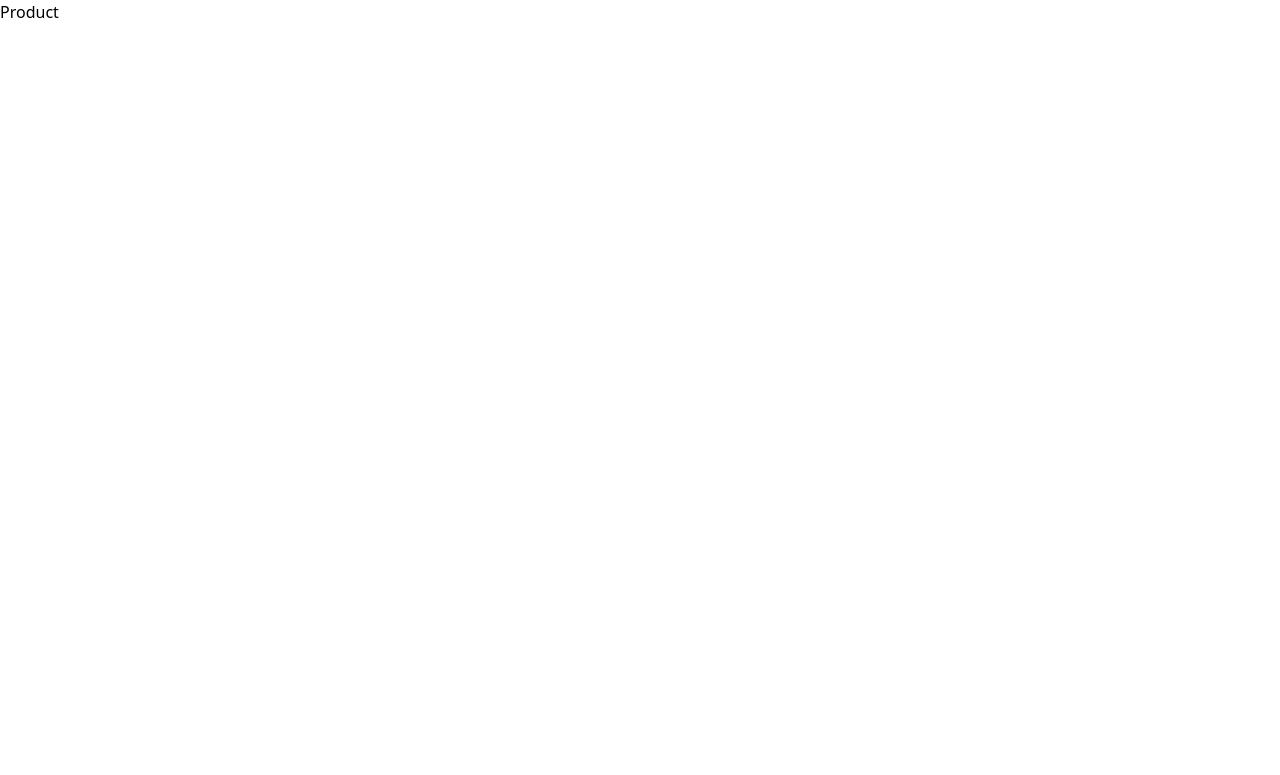
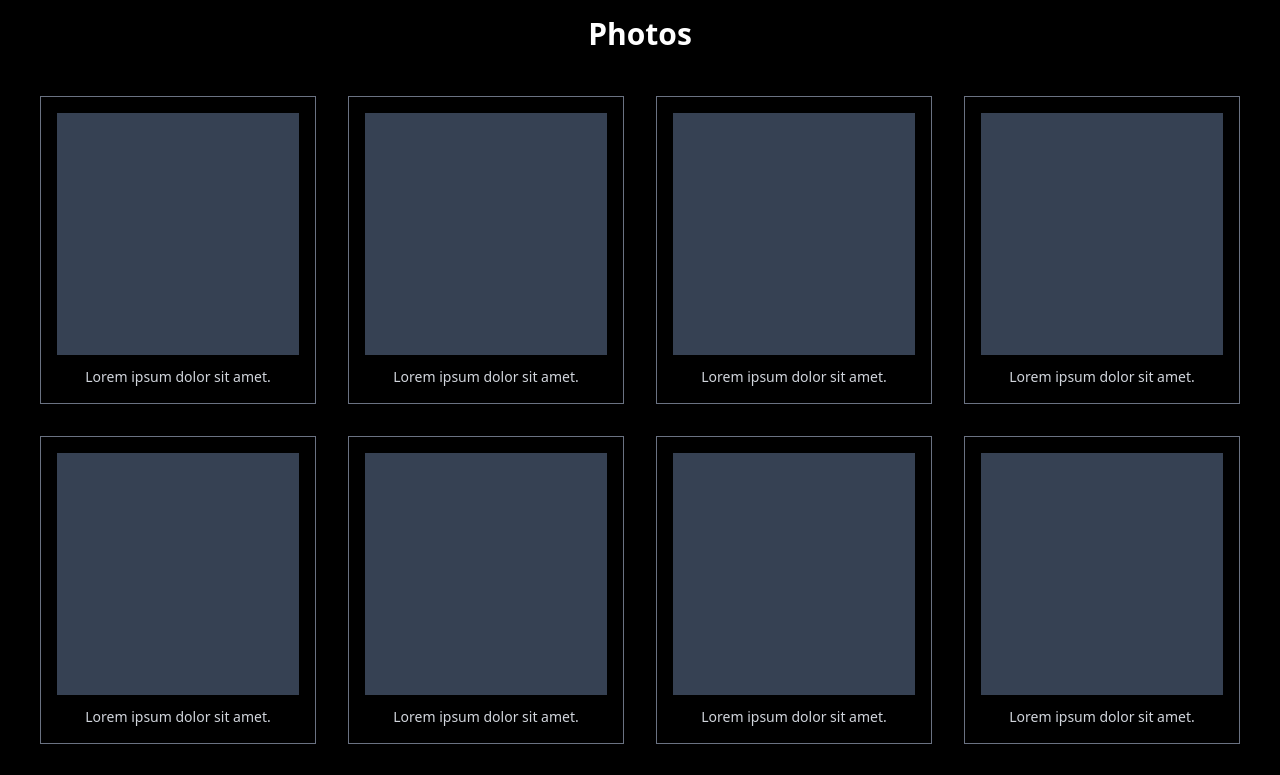
Before and after one commit to Rahul84825/Assignment-no.-5, a React (Vite) app: page / in a window 1280 px wide. Shown: the top 775 px of the page. Built offline with nearby package versions, Linux system fonts and the light colour scheme.

Commit message:
Page structure created

```diff
--- a/src/Components/Product.jsx
+++ b/src/Components/Product.jsx
@@ -1,9 +1,38 @@
-import React from 'react'
+import useFetch from "../Hooks/useFetch";
 
-function Product() {
+function Products() {
+  const { data, loading, error } = useFetch(
+    // yet have to add the url for api;
+  );
+
+  const items = Array.from({ length: 50 }, (_, i) => i);
+
   return (
-    <div>Product</div>
-  )
+    <div className="min-h-screen bg-black">
+      <div className="fixed top-0 left-0 w-full bg-black z-50">
+        <h1 className="text-white text-3xl font-semibold text-center py-4">
+          Photos
+        </h1>
+      </div>
+
+      <div className="px-10 pt-24 pb-6">
+        <div className="grid grid-cols-1 sm:grid-cols-2 md:grid-cols-3 lg:grid-cols-4 gap-8">
+          {items.map((item, index) => (
+            <div
+              key={index}
+              className="border border-gray-500 p-4 text-center"
+            >
+              <div className="w-full aspect-square mb-3 bg-gray-700"></div>
+
+              <p className="text-gray-300 text-sm">
+                Lorem ipsum dolor sit amet.
+              </p>
+            </div>
+          ))}
+        </div>
+      </div>
+    </div>
+  );
 }
 
-export default Product
+export default Products;
--- a/src/Hooks/useFetch.jsx
+++ b/src/Hooks/useFetch.jsx
@@ -1,9 +1,25 @@
-import React from 'react'
+import { useState, useEffect } from "react";
 
-function useFetch() {
-  return (
-    <div>useFetch</div>
-  )
+function useFetch(url) {
+
+    const[data, setData] = useState([]);
+    async function fetchData(){
+        try{
+            const res = await fetch(url);
+
+            const result = await res.json();
+            setData(result);
+        }catch(err){
+            console.log("error", err);
+        }
+    }
+
+    useEffect(() => {
+        fetchData();
+    }, [])
+
+
+  return { data };
 }
 
 export default useFetch
```
